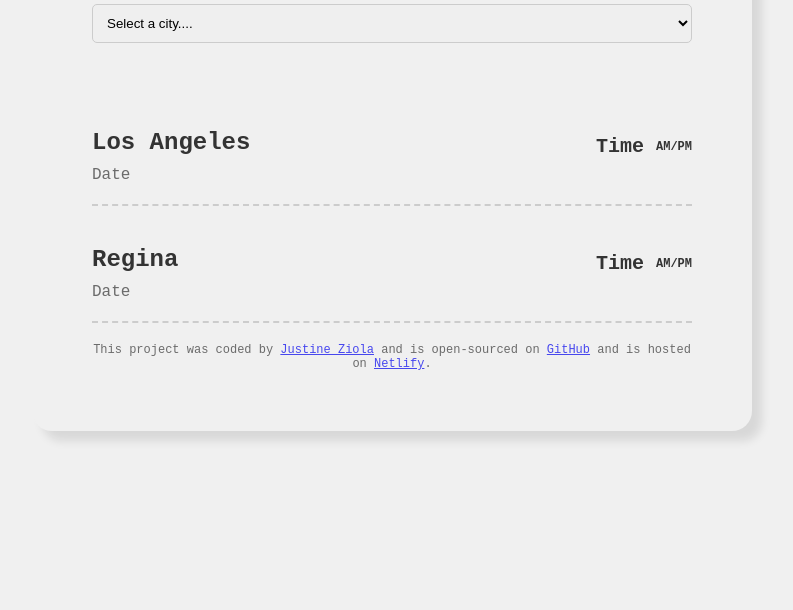
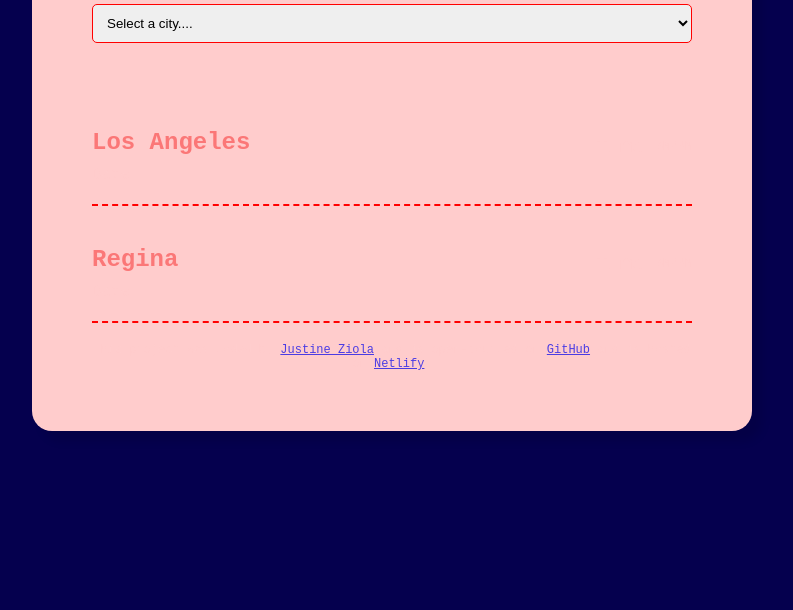
Before and after one commit to SnoopyJacks/World-Clock-Project, a plain HTML site: page index.html in a window 1280 px wide. Shown: the part 190-800 px from the top of the page, without its empty margins (248-1041 px from the left). Drawn offline with Linux system fonts and the light colour scheme.

Commit message:
Added theme colours

```diff
--- a/index.html
+++ b/index.html
@@ -7,13 +7,14 @@
     <style>
         body {
             font-family: 'Courier New', Courier, monospace;
-            background-color: #f0f0f0;
-            color: #333;
+            background-color: #05004e; /* First Color */
+            color: #ffcccc; /* Fourth Color */
         }
         h2 {
             font-size: 24px;
             font-weight: bold;
             margin: 0 0 10px;
+            color: #fb7777; /* Third Color */
         }
         .date {
             opacity: 0.7;
@@ -21,9 +22,8 @@
         .container {
             max-width: 600px;
             margin: 60px auto;
-            background-color: #f0f0f0;
+            background-color: #ffcccc; /* Fourth Color */
             padding: 60px;
-            margin: 60px auto;
             box-shadow: 10px 10px 10px rgba(0, 0, 0, 0.1);
             border-radius: 20px;
         }
@@ -31,7 +31,7 @@
             display: flex;
             justify-content: space-between;
             margin: 20px 0;
-            border-bottom: 2px dashed #ccc;
+            border-bottom: 2px dashed #ff0000; /* Second Color */
             padding: 20px 0;
         }
         .time {
@@ -47,12 +47,14 @@
             font-family: 'Courier New', Courier, monospace;
             font-size: 30px;
             text-align: center;
+            color: #fb7777; /* Third Color */
         }
         footer {
             font-family: 'Courier New', Courier, monospace;
             font-size: 12px;
             text-align: center;
             opacity: 0.7;
+            color: #ffcccc; /* Fourth Color */
         }
         select {
             display: block;
@@ -60,7 +62,7 @@
             padding: 10px;
             margin: 10px 0;
             border-radius: 5px;
-            border: 1px solid #ccc;
+            border: 1px solid #ff0000; /* Second Color */
         }
     </style>
 </head>
```
